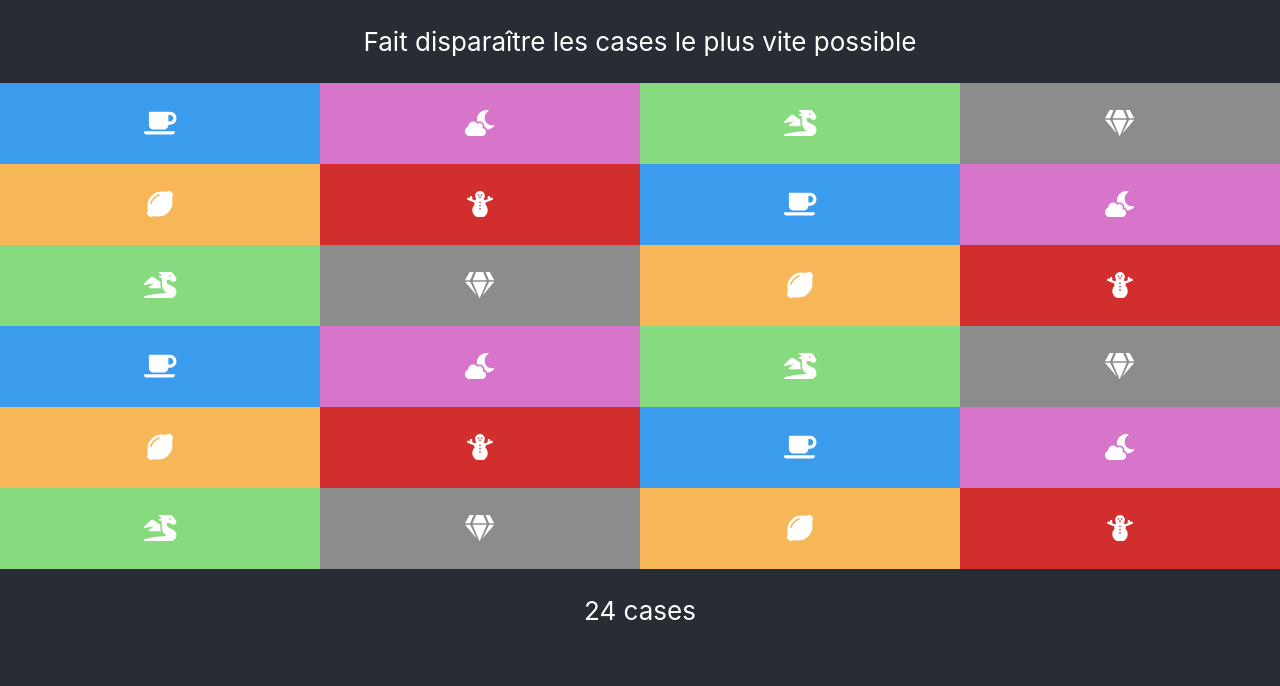
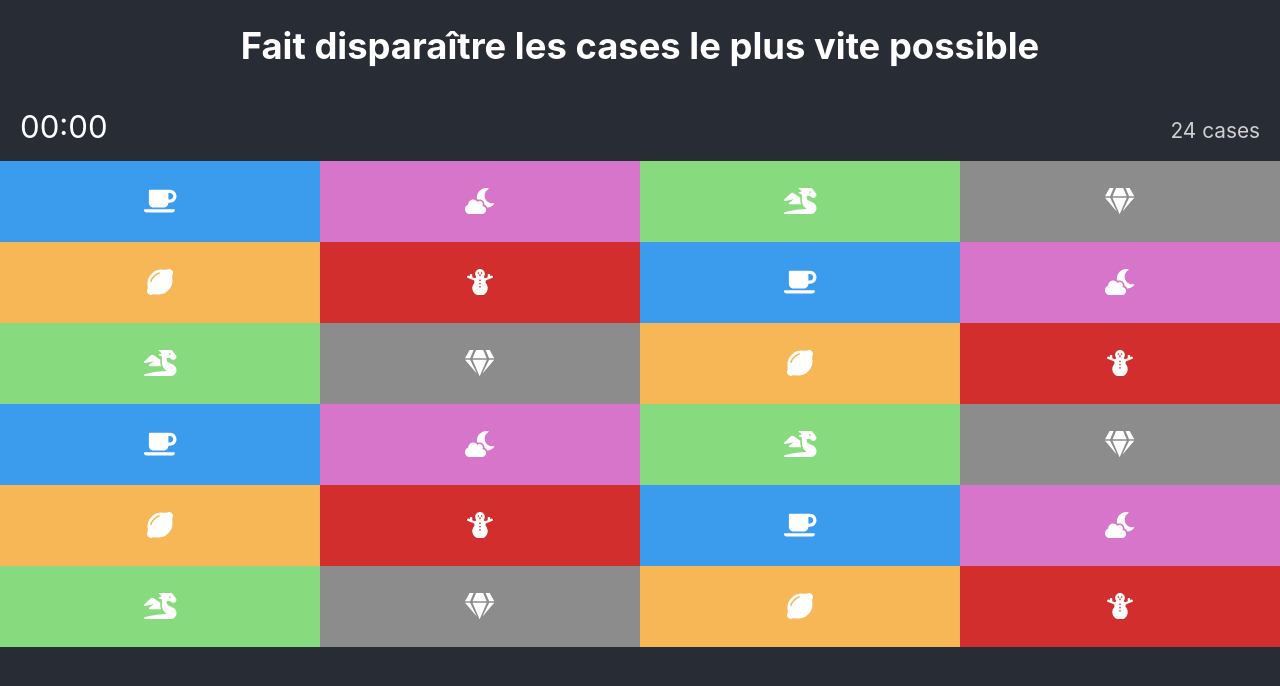
Before and after one commit to ophelielv/just-click, a React (Create React App) app: page / in a window 1280 px wide. Shown: the top 686 px of the page. Built offline with nearby package versions, Linux system fonts and the light colour scheme.

Commit message:
display best time

```diff
--- a/src/App.css
+++ b/src/App.css
@@ -16,24 +16,37 @@
 }
 
 
-.Button-play-again{
+.Button-default{
   padding: 6px 10px;
   border-radius: 9px;
   border: none;
+  cursor: pointer;
 }
 
+h1{
+  font-size: 1.4em;
+}
+
+.Chrono{
+  font-size: 1.2em;
+}
+
+.NbSquares{
+  font-size: 0.8em;
+  color: #d0d0d0;
+}
+
+.Subtitle{
+  display: flex;
+  flex-direction: row;
+  justify-content: space-between;
+  align-items: baseline;
+  margin: 15px 20px;
+}
 
 ul{
   margin: 0;
   padding: 0;
-}
-
-.Squares-list{
-  /* list-style: none;
-  flex: 1;
-  display: flex;
-  flex-direction: column;
-  justify-content: 'space-evenly'; */
 }
 
 .Squares-line{
@@ -49,12 +62,3 @@ ul{
   list-style: none;
   flex-direction: row;
 }
-
-/* @keyframes App-logo-spin {
-  from {
-    transform: rotate(0deg);
-  }
-  to {
-    transform: rotate(360deg);
-  }
-} */
--- a/src/App.js
+++ b/src/App.js
@@ -11,21 +11,36 @@ class App extends Component {
   constructor(props){
     super(props);
 
-    const squares = this._createNewGame();
+    this.intervalID = null;
+    this.timeSeconds = 0
+
+    const squares = this._createNewGame(GAME_X, GAME_Y);
     this.state = {
       squares: this._fillTheSquares(squares),
       nbSquares: GAME_X*GAME_Y,
+      timeStr: this._secondsToStr(this.timeSeconds),
+      bestTimeSeconds: null,
+      gameX: GAME_X,
+      gameY: GAME_Y,
     }
   }
 
-  _createNewGame = () => {
+  _createNewGame = (X, Y) => {
     // row = array of 4 items
-    const row = Array(GAME_X).fill({
+    const row = Array(X).fill({
       clicked: 0,
     });
 
-    const squares = Array(GAME_Y).fill(row);
+    const squares = Array(Y).fill(row);
     return this._fillTheSquares(squares);
+  }
+
+  _secondsToStr = (s) => {
+      const min = Math.floor(s/60);
+      const sec = s - (min*60);
+      const minStr = (min > 9) ? min : '0'+min;
+      const secStr = (sec > 9) ? sec : '0'+sec;
+      return minStr + ':' + secStr;
   }
 
   //-----------------------
@@ -147,12 +162,16 @@ class App extends Component {
     const { squares } = this.state;
     let { nbSquares } = this.state;
 
+    this._startGame(nbSquares)
+
     const clickedSquare = this._findSquare(squares, squareId);
+
     if(clickedSquare){
       clickedSquare.clicked = true;
       nbSquares--;
     }
 
+    this._endGame(nbSquares)
 
     this.setState({
       squares: squares,
@@ -161,23 +180,66 @@ class App extends Component {
   }
 
   /**
+   * To do when beginnig the game
+   * On click on first square
+   */
+  _startGame = (nbSquares) => {
+    if(nbSquares === GAME_X*GAME_Y){
+      this.intervalID = setInterval(() => {
+        this.timeSeconds++;
+        this.setState({
+          timeStr: this._secondsToStr(this.timeSeconds),
+        })
+      }, 1000);
+    }
+  }
+
+  /**
+   * To do when game is over
+   */
+  _endGame = (nbSquares) => {
+    if(nbSquares === 0){
+      clearInterval(this.intervalID);
+      this.intervalID = null;
+
+      // Save best time
+      if(this.state.bestTimeSeconds === null || this.timeSeconds < this.state.bestTimeSeconds){
+        this.setState({
+          bestTimeSeconds: this.timeSeconds,
+        })
+      }
+
+      this.timeSeconds = 0;
+    }
+  }
+
+  /**
    * Play again
    */
   _handlePlayAgain = () => {
-    const squares = this._createNewGame();
+    const squares = this._createNewGame(this.state.gameX, this.state.gameY);
     this.setState({
       squares: this._fillTheSquares(squares),
       nbSquares: GAME_X*GAME_Y,
+      timeStr: this._secondsToStr(this.timeSeconds),
     });
   }
 
   render() {
-    const { nbSquares } = this.state;
+    const { nbSquares, bestTimeSeconds } = this.state;
+    const bestTimeStr = this._secondsToStr(bestTimeSeconds);
+
     return (
       <div className="App">
         <header className="App-header">
-          <p>
-            Fait disparaître les cases le plus vite possible
+          <h1>Fait disparaître les cases le plus vite possible</h1>
+          <p className="Subtitle">
+            <span className="Chrono">
+              {this.state.timeStr}
+            </span>
+            <span className="NbSquares">
+              {nbSquares} case{nbSquares > 1 && 's'}
+            </span>
           </p>
         </header>
 
@@ -186,11 +248,13 @@ class App extends Component {
         </section>
 
         <footer>
-          <p>
-            {nbSquares} case{nbSquares > 1 && 's'}
-          </p>
+          { bestTimeSeconds !== null &&
+            <p>
+              Meilleur temps : {bestTimeStr}
+            </p>
+          }
           { (nbSquares === 0) &&
-            <button className="Button-play-again" onClick={this._handlePlayAgain}>
+            <button className="Button-default" onClick={this._handlePlayAgain}>
               <FontAwesomeIcon icon={faRedo} /> Recommencer
             </button>
           }
```
